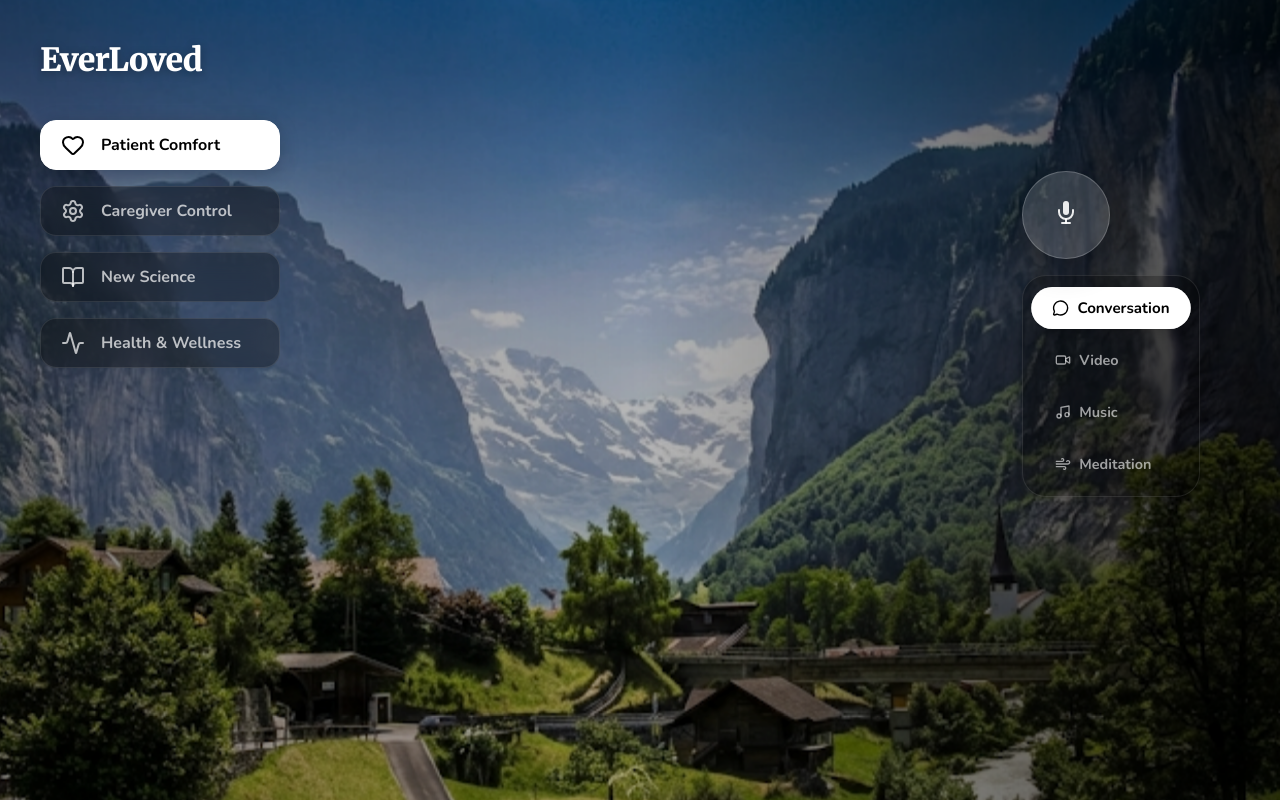
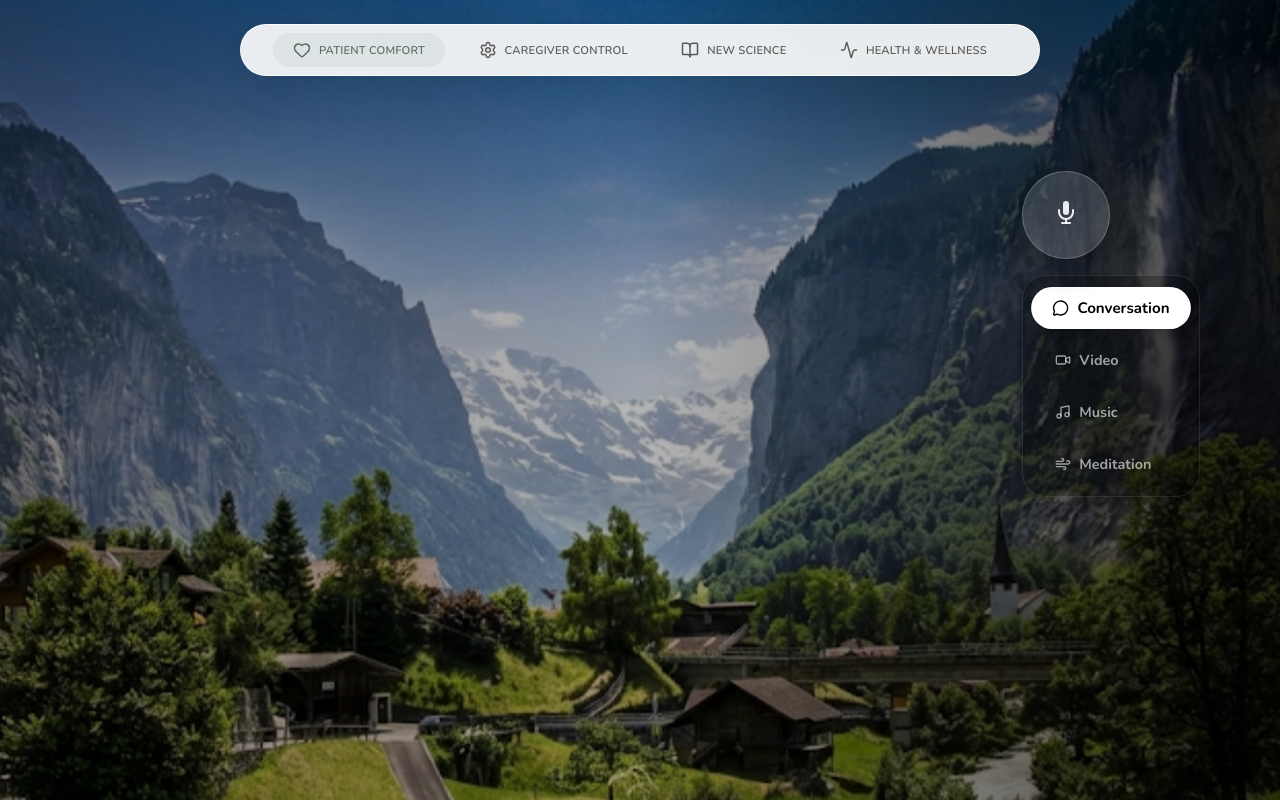
Before and after one commit to rgkhabbaz-sys/everloved-v3, a Next.js app: page / in a window 1280 px wide. Built offline with nearby package versions, Linux system fonts and the light colour scheme.

Commit message:
Refactor: Unified navigation, enabled top NavBar on Home page

```diff
--- a/src/app/page.tsx
+++ b/src/app/page.tsx
@@ -6,19 +6,13 @@ import VoiceSession from '../components/Patient/VoiceSession';
 import TherapyModes from '../components/Patient/TherapyModes';
 import styles from './page.module.css';
 
-import Link from 'next/link';
-import { Heart, Settings, BookOpen, Activity } from 'lucide-react';
+import Link from 'next/link'; // Still used? No, MotionLink removed.
+// import { Heart, Settings, BookOpen, Activity } from 'lucide-react'; // Removing these
 
 import { motion } from 'framer-motion';
 
-const MotionLink = motion(Link);
-
-const navItems = [
-  { name: 'Patient Comfort', path: '/', icon: Heart },
-  { name: 'Caregiver Control', path: '/caregiver', icon: Settings },
-  { name: 'New Science', path: '/science', icon: BookOpen },
-  { name: 'Health & Wellness', path: '/wellness', icon: Activity },
-];
+// const MotionLink = motion(Link);
+// const navItems = ... removed
 
 export default function Home() {
   const [isListening, setIsListening] = useState(false);
@@ -65,44 +59,7 @@ export default function Home() {
         <div className={styles.overlay} />
       </div>
 
-      {/* Logo */}
-      <motion.div
-        className={styles.logo}
-        initial={{ opacity: 0, x: -20 }}
-        animate={{ opacity: 1, x: 0 }}
-        transition={{ delay: 0.5, duration: 0.8 }}
-      >
-        EverLoved
-      </motion.div>
-
-      {/* Vertical Sidebar Navigation */}
-      <nav className={styles.sidebar}>
-        {navItems.map((item, index) => {
-          const Icon = item.icon;
-          const isActive = item.path === '/';
-
-          return (
-            <MotionLink
-              key={item.path}
-              href={item.path}
-              className={`${styles.navLink} ${isActive ? styles.activeNavLink : ''}`}
-              initial={{ opacity: 0, x: 250 }}
-              animate={{ opacity: 1, x: 0 }}
-              transition={{
-                delay: 0.5 + (index * 0.2),
-                duration: 2.5,
-                ease: [0.22, 1, 0.36, 1]
-              }}
-              whileTap={{ scale: 0.95 }}
-            >
-              <div className={styles.iconWrapper}>
-                <Icon size={24} />
-              </div>
-              <span className={styles.linkText}>{item.name}</span>
-            </MotionLink>
-          );
-        })}
-      </nav>
+      {/* Logo and Nav are now handled by global NavBar component */}
 
       {/* Floating Avatar Box */}
       {avatar && (
--- a/src/components/Navigation/NavBar.tsx
+++ b/src/components/Navigation/NavBar.tsx
@@ -16,7 +16,7 @@ const NavBar = () => {
         { name: 'Health & Wellness', path: '/wellness', icon: Activity },
     ];
 
-    if (pathname === '/') return null;
+    // if (pathname === '/') return null;
 
     return (
         <nav className={styles.nav}>
```
